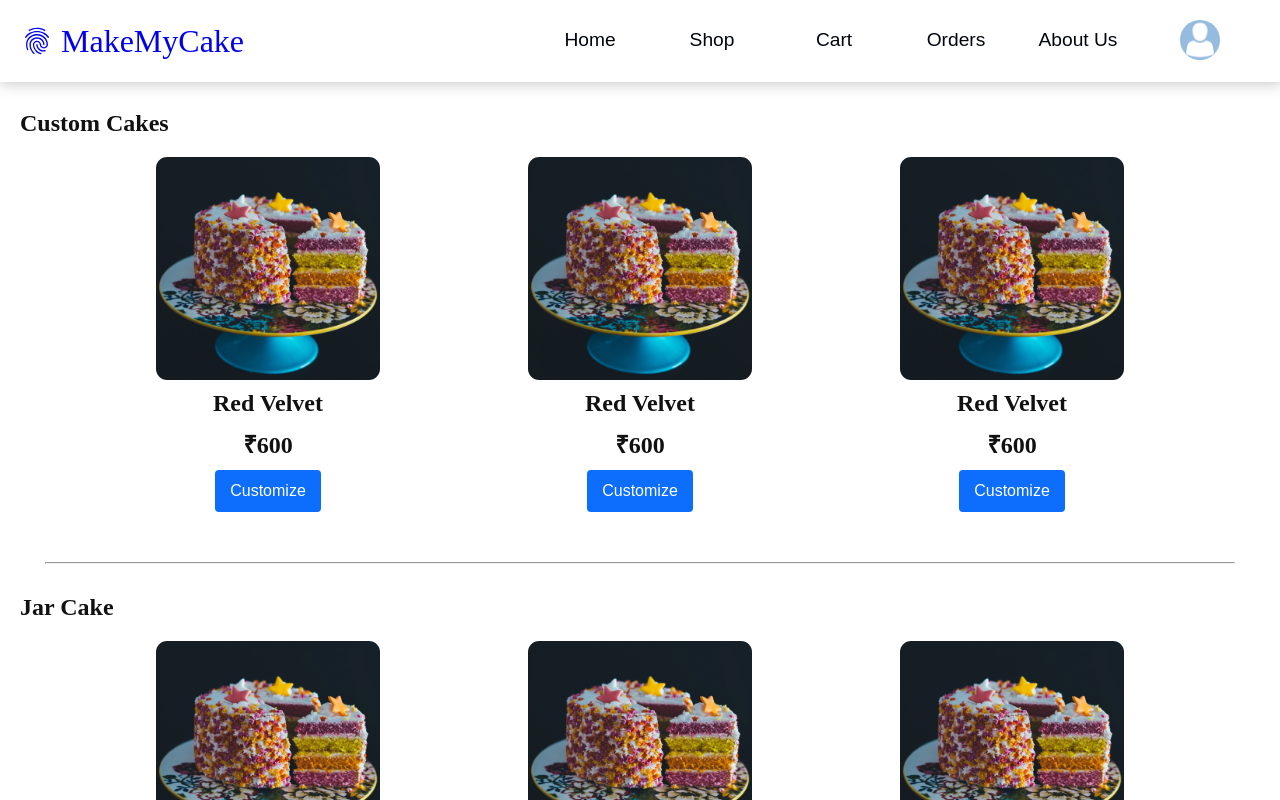
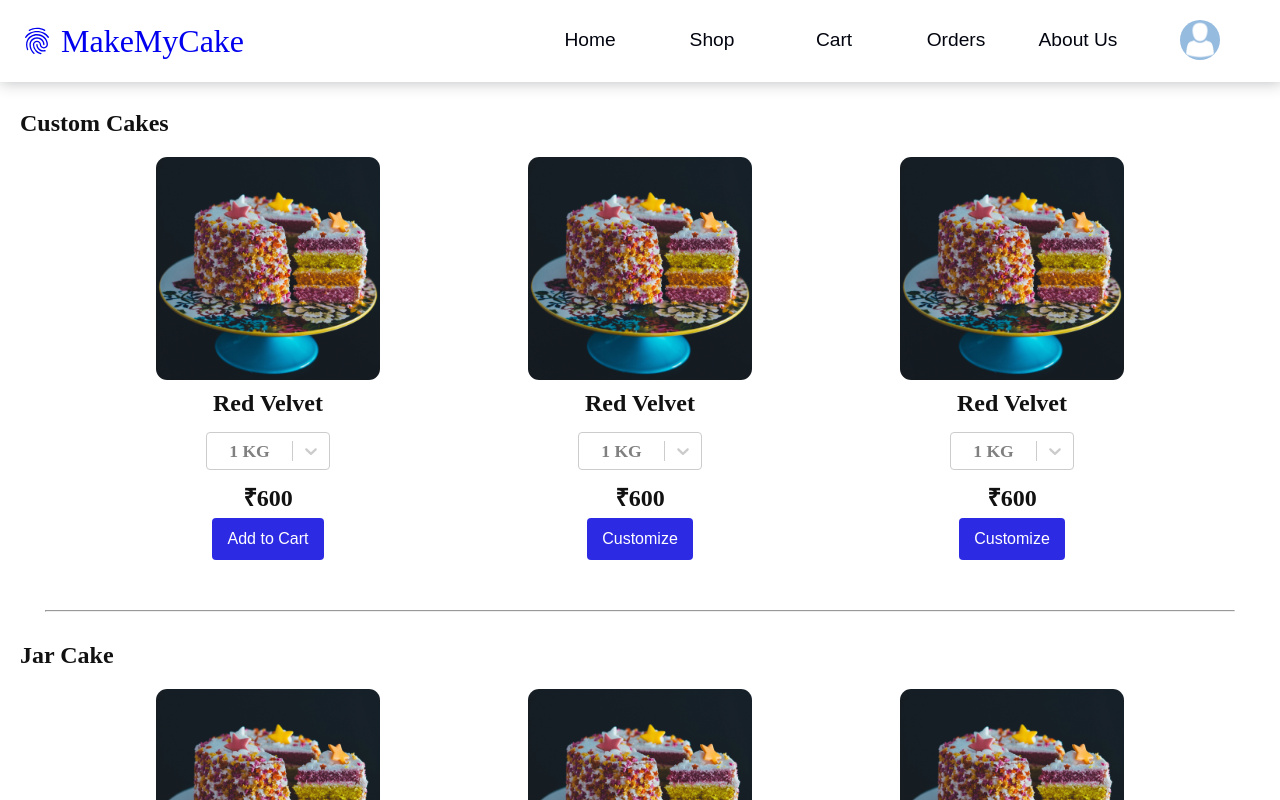
Before and after one commit to dev-siva98/web, a React (Create React App) app: page /shop in a window 1280 px wide. Shown: the top 800 px of the page. Built offline with nearby package versions, Linux system fonts and the light colour scheme.

Commit message:
shop-edit

```diff
--- a/package.json
+++ b/package.json
@@ -12,6 +12,7 @@
     "react-responsive-carousel": "^3.2.22",
     "react-router-dom": "^5.3.0",
     "react-scripts": "4.0.3",
+    "react-select": "^5.2.1",
     "web-vitals": "^1.1.2"
   },
   "scripts": {
--- a/src/Components/Pages/Shop/Shop.css
+++ b/src/Components/Pages/Shop/Shop.css
@@ -38,12 +38,29 @@
     border-radius: 5%;
 }
 
-.shop-item-content h2 {
-    padding-top: 10px;
+.shop-select-container {
+    display: flex;
+    justify-content: center;
+    padding: 10px 0;
 }
 
-.shop-item-content button {
-    margin-top: 10px;
+.shop-item-name {
+    padding-top: 10px;
+    padding-bottom: 0;
+}
+
+.shop-select {
+    font-size: 1.1rem;
+    font-weight: bold;
+    width: 50%;
+}
+
+.shop-item-content h2 {
+    padding-bottom: 5px;
+}
+
+.btn-shop {
+    background-color: #2d2ae4;
 }
 
 .btn-shop:hover {
--- a/src/Components/Pages/Shop/Shop.js
+++ b/src/Components/Pages/Shop/Shop.js
@@ -1,7 +1,24 @@
-import React from 'react'
+import React, { useState } from 'react'
 import './Shop.css'
+import Select from 'react-select'
 
 function Shop() {
+
+
+    const options = [
+        { value: '500 G', label: '500 G' },
+        { value: '1 KG', label: '1 KG' },
+        { value: '2 KG', label: '2 KG' },
+    ];
+
+    const [select, setSelect] = useState(options[1].value)
+
+    const handleChange = (event) => {
+        setSelect(event.value)
+    }
+
+    console.log(select);
+
     return (
         <div>
             <div className="shop-section">
@@ -17,6 +34,36 @@ function Shop() {
                                     <h2 className="shop-item-name">
                                         Red Velvet
                                     </h2>
+                                    <div className="shop-select-container">
+                                        <Select
+                                            value={select}
+                                            onChange={handleChange}
+                                            options={options}
+                                            placeholder={select}
+                                            className='shop-select'
+                                        />
+                                    </div>
+                                    <h2>&#8377;600</h2>
+                                    <button className='btn btn-shop'>Add to Cart</button>
+                                </div>
+                            </div>
+                            <div className="shop-item">
+                                <div className="shop-item-image">
+                                    <img className='shop-item-img' src="images/custom.jpg" alt="cake" />
+                                </div>
+                                <div className="shop-item-content">
+                                    <h2 className="shop-item-name">
+                                        Red Velvet
+                                    </h2>
+                                    <div className="shop-select-container">
+                                        <Select
+                                            value={select}
+                                            onChange={handleChange}
+                                            options={options}
+                                            placeholder={select}
+                                            className='shop-select'
+                                        />
+                                    </div>
                                     <h2>&#8377;600</h2>
                                     <button className='btn btn-shop'>Customize</button>
                                 </div>
@@ -29,18 +76,15 @@ function Shop() {
                                     <h2 className="shop-item-name">
                                         Red Velvet
                                     </h2>
-                                    <h2>&#8377;600</h2>
-                                    <button className='btn btn-shop'>Customize</button>
-                                </div>
-                            </div>
-                            <div className="shop-item">
-                                <div className="shop-item-image">
-                                    <img className='shop-item-img' src="images/custom.jpg" alt="cake" />
-                                </div>
-                                <div className="shop-item-content">
-                                    <h2 className="shop-item-name">
-                                        Red Velvet
-                                    </h2>
+                                    <div className="shop-select-container">
+                                        <Select
+                                            value={select}
+                                            onChange={handleChange}
+                                            options={options}
+                                            placeholder={select}
+                                            className='shop-select'
+                                        />
+                                    </div>
                                     <h2>&#8377;600</h2>
                                     <button className='btn btn-shop'>Customize</button>
                                 </div>
```
Also changed, not shown: 1 other file (tests, documents, lock files or other folders).
